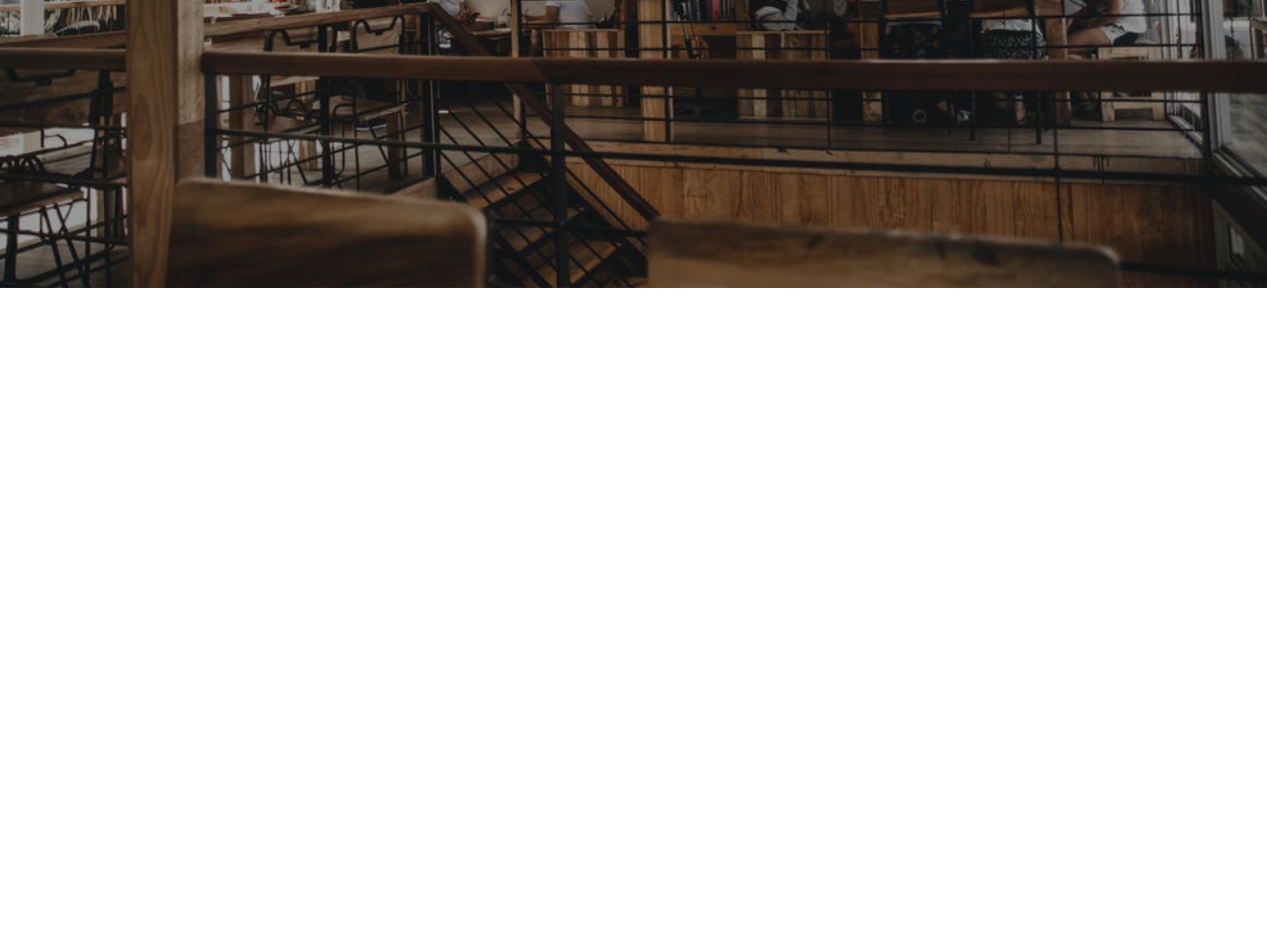
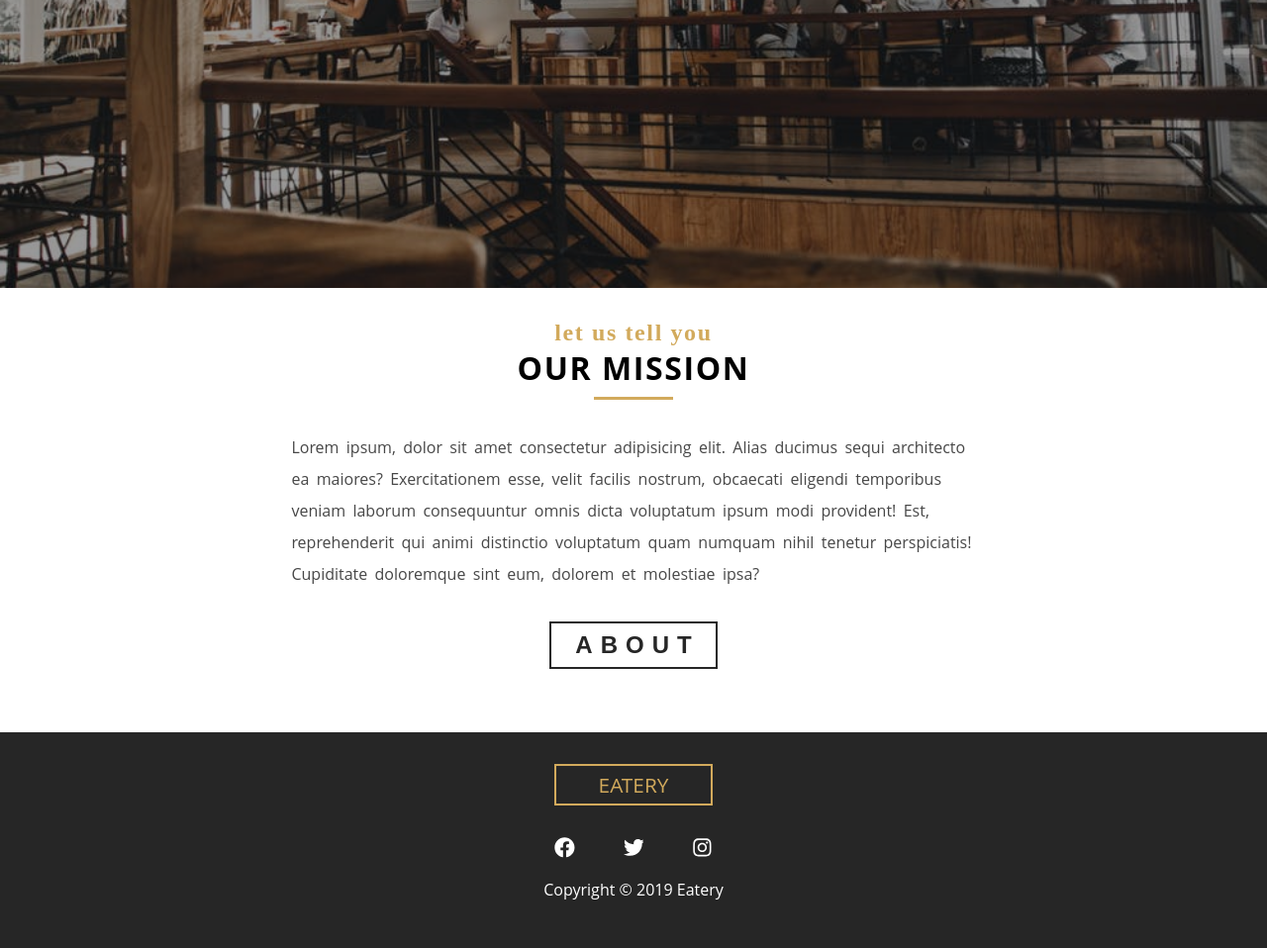
Before and after one commit to AchyuthaBharadwaj/restaurant-ab, a Gatsby site: page / in a window 1280 px wide. Shown: the part 509-1467 px from the top of the page at 99% size. Before the commit the page ends 800 px from the top, so only its background shows below. Built offline with nearby package versions, Linux system fonts and the light colour scheme; Gatsby itself is replaced by a stand-in of ours.

Commit message:
added section and footer components

```diff
--- /dev/null
+++ b/src/components/HomePageComponents/QuickInfo.js
@@ -0,0 +1,46 @@
+import React, { Component } from "react"
+import { styles, Section, Title, SectionButton } from "../../utils"
+import styled from "styled-components"
+import { Link } from "gatsby"
+
+export default class QuickInfo extends Component {
+  render() {
+    return (
+      <Section>
+        <Title message="let us tell you" title="our mission" />
+        <QuickInfoWrapper>
+          <p className="text">
+            Lorem ipsum, dolor sit amet consectetur adipisicing elit. Alias
+            ducimus sequi architecto ea maiores? Exercitationem esse, velit
+            facilis nostrum, obcaecati eligendi temporibus veniam laborum
+            consequuntur omnis dicta voluptatum ipsum modi provident! Est,
+            reprehenderit qui animi distinctio voluptatum quam numquam nihil
+            tenetur perspiciatis! Cupiditate doloremque sint eum, dolorem et
+            molestiae ipsa?
+          </p>
+          <Link to="/about/" style={{ textDecoration: "none" }}>
+            <SectionButton style={{ margin: "2rem auto" }}>about</SectionButton>
+          </Link>
+        </QuickInfoWrapper>
+      </Section>
+    )
+  }
+}
+
+const QuickInfoWrapper = styled.div`
+  width: 90%;
+  margin: 2rem auto;
+  .text {
+    line-height: 2rem;
+    color: ${styles.colors.mainGrey};
+    word-spacing: 0.2rem;
+  }
+
+  @media (min-width: 768px) {
+    width: 70%;
+  }
+
+  @media (min-width: 992px) {
+    width: 60%;
+  }
+`
--- /dev/null
+++ b/src/components/globals/footer/Footer.js
@@ -0,0 +1,83 @@
+import React, { Component } from "react"
+import styled from "styled-components"
+import { styles } from "../../../utils"
+import { FaInstagram, FaTwitter, FaFacebook } from "react-icons/fa"
+
+export default class Footer extends Component {
+  state = {
+    icons: [
+      {
+        id: 0,
+        icon: <FaFacebook className="icon facebook-icon" />,
+        path: "https://www.facebook.com",
+      },
+      {
+        id: 1,
+        icon: <FaTwitter className="icon twitter-icon" />,
+        path: "https://www.twitter.com",
+      },
+      {
+        id: 2,
+        icon: <FaInstagram className="icon instagram-icon" />,
+        path: "https://www.instagram.com",
+      },
+    ],
+  }
+  render() {
+    return (
+      <FooterWrapper>
+        <div className="title">eatery</div>
+        <div className="icons">
+          {this.state.icons.map(item => {
+            return (
+              <a
+                href={item.path}
+                key={item.id}
+                target="_blank"
+                rel="noopener noreferrer"
+              >
+                {item.icon}
+              </a>
+            )
+          })}
+        </div>
+        <p className="copyright">copyright &copy; 2019 eatery</p>
+      </FooterWrapper>
+    )
+  }
+}
+
+const FooterWrapper = styled.footer`
+  padding: 2rem 0;
+  background: ${styles.colors.mainBlack};
+  .icons {
+    width: 10rem;
+    display: flex;
+    justify-content: space-between;
+    margin: 0 auto;
+  }
+  .icon {
+    color: ${styles.colors.mainWhite};
+    font-size: 1.3rem;
+    ${styles.transition({})};
+    &:hover {
+      color: ${styles.colors.mainYellow};
+    }
+  }
+  .copyright {
+    color: ${styles.colors.mainWhite};
+    text-transform: capitalize;
+    text-align: center;
+    margin: 1rem 0;
+  }
+  .title {
+    text-align: center;
+    width: 10rem;
+    color: ${styles.colors.mainYellow};
+    text-transform: uppercase;
+    padding: 0.3rem 1rem;
+    margin: 0 auto 2rem auto;
+    font-size: 1.3rem;
+    ${styles.border({ color: `${styles.colors.mainYellow}` })};
+  }
+`
--- /dev/null
+++ b/src/components/globals/footer/package.json
@@ -0,0 +1,3 @@
+{
+  "main": "Footer.js"
+}
--- a/src/components/layout.css
+++ b/src/components/layout.css
@@ -7,3 +7,10 @@ body {
   margin: 0;
   font-family: "Open Sans", sans-serif;
 }
+
+h1,
+h2,
+h3 {
+  margin-block-start: 0em;
+  margin-block-end: 0em;
+}
--- a/src/components/layout.js
+++ b/src/components/layout.js
@@ -9,12 +9,14 @@ import React from "react"
 import PropTypes from "prop-types"
 import "./layout.css"
 import Navbar from "../components/globals/navbar"
+import Footer from "../components/globals/footer"
 
 const Layout = ({ children }) => {
   return (
     <React.Fragment>
       <Navbar />
       {children}
+      <Footer />
     </React.Fragment>
   )
 }
--- a/src/pages/index.js
+++ b/src/pages/index.js
@@ -3,6 +3,7 @@ import Layout from "../components/layout"
 import SEO from "../components/seo"
 import { HomeHeader, Banner, BannerButton } from "../utils"
 import img from "../images/bcg/homeBcg.jpeg"
+import QuickInfo from "../components/HomePageComponents/QuickInfo"
 
 const IndexPage = () => (
   <Layout>
@@ -12,6 +13,7 @@ const IndexPage = () => (
         <BannerButton style={{ margin: "2rem auto" }}>Menu</BannerButton>
       </Banner>
     </HomeHeader>
+    <QuickInfo />
   </Layout>
 )
 
--- a/src/utils/banner.js
+++ b/src/utils/banner.js
@@ -18,7 +18,6 @@ const BannerWrapper = styled.div`
 
   .title {
     color: ${styles.colors.mainWhite};
-    line-height: 0rem;
     font-size: 3rem;
     text-transform: uppercase;
     ${styles.letterSpacing({ spacing: "0.75rem" })};
@@ -26,7 +25,6 @@ const BannerWrapper = styled.div`
   .subtitle {
     color: ${styles.colors.mainWhite};
     ${styles.textSlanted};
-    line-height: 1rem;
     ${styles.letterSpacing({ spacing: "0.15rem" })};
     font-size: 1.5rem;
     text-transform: capitalize;
--- a/src/utils/button.js
+++ b/src/utils/button.js
@@ -20,4 +20,14 @@ const BannerButton = styled.button`
   }
 `
 
-export { BannerButton }
+const SectionButton = styled(BannerButton)`
+  color: ${styles.colors.mainBlack};
+  ${styles.border({ color: `${styles.colors.mainBlack}` })};
+
+  &:hover {
+    color: ${styles.colors.mainYellow};
+    background: ${styles.colors.mainBlack};
+  }
+`
+
+export { BannerButton, SectionButton }
--- a/src/utils/index.js
+++ b/src/utils/index.js
@@ -1,6 +1,17 @@
 import * as styles from "./styles"
 import { HomeHeader, PageHeader } from "./header"
 import Banner from "./banner"
-import { BannerButton } from "./button"
+import { BannerButton, SectionButton } from "./button"
+import { Section } from "./section"
+import { Title } from "./title"
 
-export { styles, HomeHeader, PageHeader, Banner, BannerButton }
+export {
+  Title,
+  Section,
+  styles,
+  HomeHeader,
+  PageHeader,
+  Banner,
+  BannerButton,
+  SectionButton,
+}
--- /dev/null
+++ b/src/utils/section.js
@@ -0,0 +1,7 @@
+import styled from "styled-components"
+
+export const Section = styled.section`
+  padding: 2rem 0;
+  width: 90vw;
+  margin: 0 auto;
+`
--- /dev/null
+++ b/src/utils/title.js
@@ -0,0 +1,39 @@
+import React from "react"
+import styled from "styled-components"
+import { styles } from "../utils"
+
+export function Title({ title, message }) {
+  return (
+    <TitleWrapper>
+      <h3 className="message">{message}</h3>
+      <h1 className="title">{title}</h1>
+      <div className="underline" />
+    </TitleWrapper>
+  )
+}
+
+Title.defaultProps = {
+  message: "our message",
+  title: "title",
+}
+
+const TitleWrapper = styled.div`
+  text-align: center;
+  .message {
+    ${styles.textSlanted};
+    ${styles.letterSpacing({})};
+    font-size: 1.5rem;
+    color: ${styles.colors.mainYellow};
+  }
+  .title {
+    ${styles.letterSpacing({})};
+    font-size: 2rem;
+    text-transform: uppercase;
+  }
+  .underline {
+    width: 5rem;
+    height: 0.2rem;
+    background: ${styles.colors.mainYellow};
+    margin: 0.5rem auto;
+  }
+`
```
